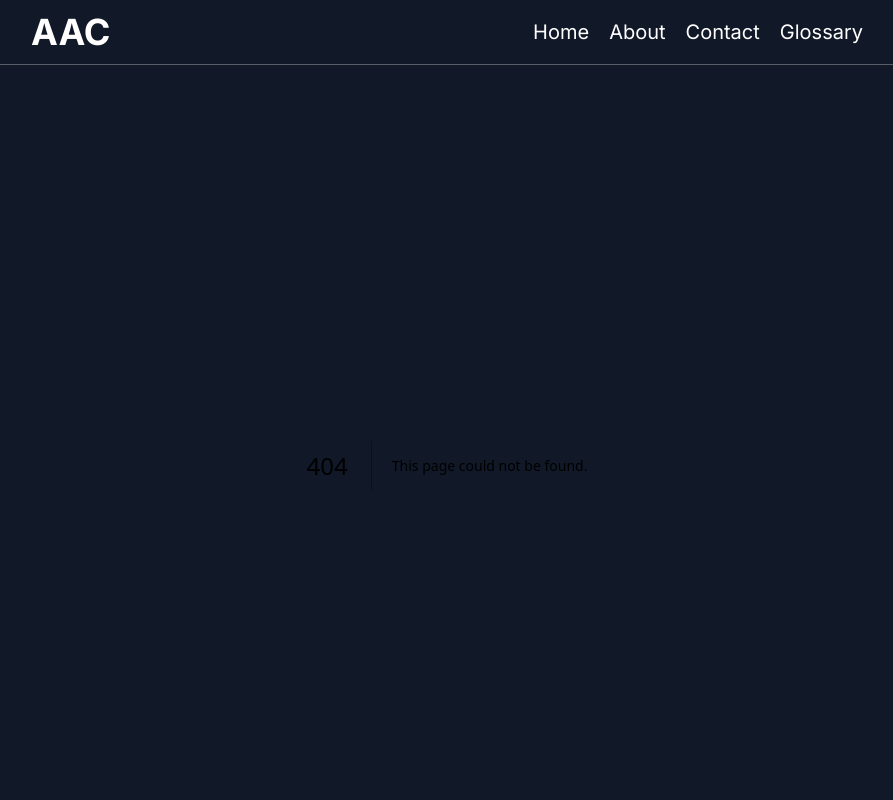
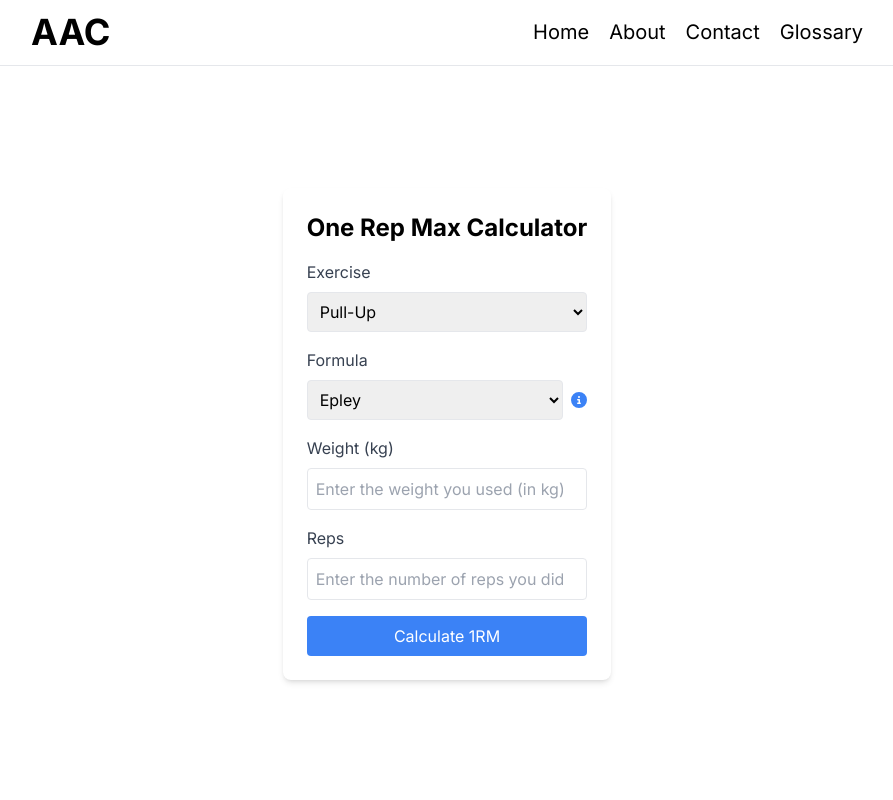
Before and after one commit to lokeshbisht011/all-about-calisthenics, a Next.js app: page /one-rep-max-calculator in a window 1280 px wide. Before the commit this address had no page. Shown: the top 800 px of the page, without its empty margins (193-1086 px from the left). Built offline with nearby package versions, Linux system fonts and the light colour scheme.

Commit message:
added one rep max calculator

```diff
--- a/src/app/layout.js
+++ b/src/app/layout.js
@@ -36,7 +36,7 @@ export default function RootLayout({ children }) {
           crossorigin="anonymous"
         ></Script>
       </head>
-      <body className={`${inter.className} bg-gray-900`}>
+      <body className={`${inter.className}`}>
         <Navbar />
         {children}
         <Footer />
--- /dev/null
+++ b/src/app/one-rep-max-calculator/page.jsx
@@ -0,0 +1,12 @@
+import PRCalculator from "@/components/PrCalculator";
+
+
+const PRCalculatorPage = () => {
+  return (
+    <div className="min-h-screen flex items-center justify-center bg-white">
+      <PRCalculator />
+    </div>
+  );
+};
+
+export default PRCalculatorPage;
--- a/src/app/page.jsx
+++ b/src/app/page.jsx
@@ -9,7 +9,7 @@ export default function Home({ searchParams }) {
   return (
     <div className="">
       <Hero />
-      <div className="flex bg-gray-900 text-white">
+      <div className="flex bg-white text-black">
         <RecentPostsMenu page={page}/>
       </div>
     </div>
--- a/src/components/Footer.jsx
+++ b/src/components/Footer.jsx
@@ -3,8 +3,8 @@ import { FaFacebook, FaInstagram, FaTwitter, FaYoutube } from 'react-icons/fa'
 
 const Footer = () => {
   return (
-    <div className="bg-gray-900 text-white">
-      <div className="border-t border-white/30 mx-8"></div>
+    <div className="bg-white text-black">
+      <div className="border-t mx-8"></div>
       <div className="flex flex-col items-center justify-center mt-5 pb-5 gap-2.5">
         <h1 className="text-2xl">AllAboutCalisthenics</h1>
         <p className="font-light">
--- a/src/components/Hero.jsx
+++ b/src/components/Hero.jsx
@@ -3,7 +3,7 @@ import { motion } from 'framer-motion';
 
 const Hero = () => {
   return (
-    <section className="bg-gray-900 text-white">
+    <section className="bg-white text-black border-b">
       <div className="container mx-auto flex flex-col items-center justify-center py-10 px-5 text-center">
         <motion.h1
           className="text-5xl font-bold leading-tight sm:text-6xl"
--- a/src/components/Navbar.jsx
+++ b/src/components/Navbar.jsx
@@ -3,8 +3,8 @@ import Link from "next/link";
 
 const Navbar = () => {
   return (
-    <div className="bg-gray-900 text-white">
-      <div className="flex items-center mx-auto max-w-4xl justify-between h-16 px-5 sm:px-8">
+    <div className="bg-white border-b text-black">
+      <div className="flex items-center mx-auto max-w-4xl justify-between h-16 px-5 sm:px-8 z-50">
         <Link href="/">
           <div className="text-xl sm:text-2xl md:text-3xl lg:text-4xl font-bold">AAC</div>
         </Link>
--- /dev/null
+++ b/src/components/PrCalculator.jsx
@@ -0,0 +1,170 @@
+"use client";
+
+import { faInfoCircle } from "@fortawesome/free-solid-svg-icons";
+import { FontAwesomeIcon } from "@fortawesome/react-fontawesome";
+import { useState, useCallback } from "react";
+import { Tooltip as ReactTooltip } from "react-tooltip";
+
+const formulas = {
+  epley: {
+    calculate: (weight, reps) => weight * (1 + reps / 30),
+    description:
+      "Epley's formula: 1RM = weight * (1 + reps / 30). This formula is often used because it accounts for both weight and reps, providing a balanced estimate.",
+  },
+  brzycki: {
+    calculate: (weight, reps) => weight * (36 / (37 - reps)),
+    description:
+      "Brzycki's formula: 1RM = weight * (36 / (37 - reps)). This formula is commonly used and is known for its simplicity and accuracy for reps under 10.",
+  },
+  lander: {
+    calculate: (weight, reps) => weight / (1.013 - 0.0267123 * reps),
+    description:
+      "Lander's formula: 1RM = weight / (1.013 - 0.0267123 * reps). This formula is often used for its accuracy across a wide range of rep counts.",
+  },
+  lombardi: {
+    calculate: (weight, reps) => weight * Math.pow(reps, 0.1),
+    description:
+      "Lombardi's formula: 1RM = weight * reps ^ 0.10. This formula is useful for its logarithmic approach, providing good estimates for high rep ranges.",
+  },
+  mayhew: {
+    calculate: (weight, reps) =>
+      (100 * weight) / (52.2 + 41.9 * Math.exp(-0.055 * reps)),
+    description:
+      "Mayhew's formula: 1RM = (100 * weight) / (52.2 + 41.9 * e^(-0.055 * reps)). This formula is known for its accuracy, especially in trained athletes.",
+  },
+};
+
+const exercises = [
+  "Pull-Up",
+  "Dip",
+  "Squat",
+  "Bench Press",
+  "Deadlift",
+  "Overhead Press",
+];
+
+const calculate1RM = (weight, reps, formula) => {
+  switch (formula) {
+    case "epley":
+      return weight * (1 + 0.0333 * reps);
+    case "brzycki":
+      return weight / (1.0278 - 0.0278 * reps);
+    case "lombardi":
+      return weight * Math.pow(reps, 0.1);
+    case "oconnor":
+      return weight * (1 + 0.025 * reps);
+    case "wathan":
+      return (100 * weight) / (48.8 + 53.8 * Math.exp(-0.075 * reps));
+    case "mayhew":
+      return (100 * weight) / (52.2 + 41.9 * Math.exp(-0.055 * reps));
+    default:
+      return 0;
+  }
+};
+
+const PRCalculator = () => {
+  const [weight, setWeight] = useState("");
+  const [reps, setReps] = useState("");
+  const [selectedFormula, setSelectedFormula] = useState("epley");
+  const [selectedExercise, setSelectedExercise] = useState(exercises[0]);
+  const [oneRepMax, setOneRepMax] = useState(null);
+
+  const handleCalculate = useCallback(() => {
+    const formula = formulas[selectedFormula];
+    const weightNum = parseFloat(weight);
+    const repsNum = parseFloat(reps);
+    if (isNaN(weightNum) || isNaN(repsNum)) {
+      alert("Please enter valid numbers for weight and reps.");
+      return;
+    }
+    const max = formula.calculate(weightNum, repsNum);
+    setOneRepMax(max.toFixed(2));
+  }, [weight, reps, selectedFormula]);
+
+  return (
+    <div className="max-w-md mx-auto p-6 bg-white rounded-lg shadow-md -mt-16">
+      <h2 className="text-2xl font-bold mb-4">One Rep Max Calculator</h2>
+      <div className="mb-4">
+        <label className="block text-gray-700 mb-2" htmlFor="exercise">
+          Exercise
+        </label>
+        <select
+          value={selectedExercise}
+          onChange={(e) => setSelectedExercise(e.target.value)}
+          className="p-2 border rounded w-full"
+        >
+          {exercises.map((exercise) => (
+            <option key={exercise} value={exercise}>
+              {exercise}
+            </option>
+          ))}
+        </select>
+      </div>
+      <div className="mb-4">
+        <label className="block text-gray-700 mb-2" htmlFor="formula">
+          Formula
+        </label>
+        <div className="flex items-center">
+          <select
+            value={selectedFormula}
+            onChange={(e) => setSelectedFormula(e.target.value)}
+            className="p-2 border rounded w-full"
+          >
+            {Object.keys(formulas).map((key) => (
+              <option key={key} value={key}>
+                {key.charAt(0).toUpperCase() + key.slice(1)}
+              </option>
+            ))}
+          </select>
+
+          <FontAwesomeIcon
+            icon={faInfoCircle}
+            data-tooltip-id="formula-info"
+            data-tooltip-content={formulas[selectedFormula].description}
+            className="ml-2 text-blue-500 cursor-pointer"
+          />
+          <ReactTooltip id="formula-info" place="right" className="text-sm" />
+        </div>
+      </div>
+      <div className="mb-4">
+        <label className="block text-gray-700 mb-2" htmlFor="weight">
+          Weight (kg)
+        </label>
+        <input
+          type="number"
+          value={weight}
+          onChange={(e) => setWeight(e.target.value)}
+          className="w-full p-2 border rounded"
+          placeholder="Enter the weight you used (in kg)"
+        />
+      </div>
+      <div className="mb-4">
+        <label className="block text-gray-700 mb-2" htmlFor="reps">
+          Reps
+        </label>
+        <input
+          type="number"
+          value={reps}
+          onChange={(e) => setReps(e.target.value)}
+          className="w-full p-2 border rounded"
+          placeholder="Enter the number of reps you did"
+        />
+      </div>
+      <button
+        onClick={handleCalculate}
+        className="w-full py-2 px-4 bg-blue-500 text-white rounded hover:bg-blue-600"
+      >
+        Calculate 1RM
+      </button>
+      {oneRepMax && (
+        <div className="mt-4 p-4 bg-green-100 text-green-800 rounded">
+          <h3 className="text-xl font-semibold">
+            Estimated 1RM for {selectedExercise}: {oneRepMax} kg
+          </h3>
+        </div>
+      )}
+    </div>
+  );
+};
+
+export default PRCalculator;
```
Also changed, not shown: package.json (+6 -2 lines), 2 other files (tests, documents, lock files or other folders).
